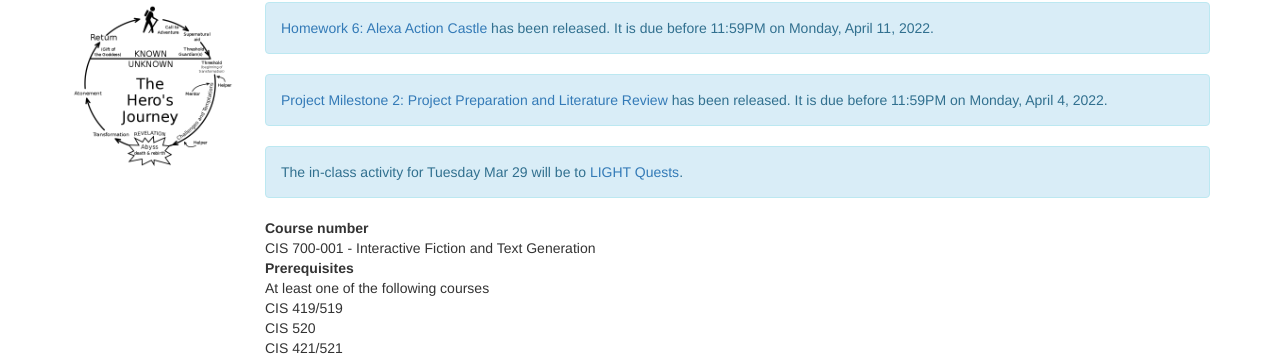
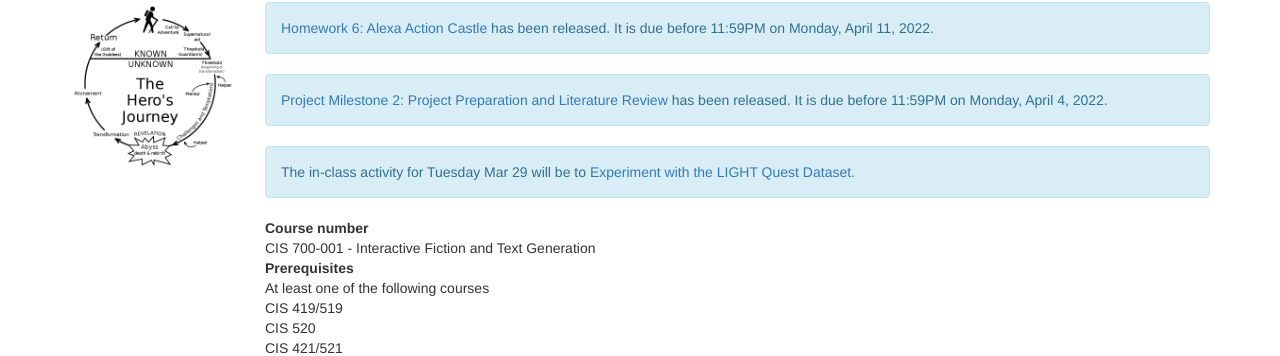
Before and after one commit to interactive-fiction-class/interactive-fiction-class.github.io, a Jekyll site: the page built from index.md, in a window 1280 px wide. Shown: the part 69-425 px from the top of the page. Built offline with Jekyll 4.4.1, drawn with Linux system fonts in a browser that asks for light colours; nearby versions of some CDN libraries; a script that is not in the unit is left out.

Commit message:
Update quests.md

```diff
--- a/in_class_activities/dialogue-2/quests.md
+++ b/in_class_activities/dialogue-2/quests.md
@@ -3,7 +3,7 @@ layout: default
 img: dialogue.png
 img_link: https://xkcd.com/1423/
 caption: Conversation
-title: LIGHT Quests
+title: Experiment with the LIGHT Quest Dataset
 type: in-class
 active_tab: homework
 release_date: 2022-03-29
@@ -15,7 +15,7 @@ materials:
 submission_link: https://www.gradescope.com/courses/354158/assignments/1959911/
 readings:
     -
-      title: How to Motivate Your Dragon&colon; Teaching Goal-Driven Agents to Speak and Act in Fantasy Worlds
+      title: "How to Motivate Your Dragon: Teaching Goal-Driven Agents to Speak and Act in Fantasy Worlds"
       authors: Prithviraj Ammanabrolu, Jack Urbanek, Margaret Li, Arthur Szlam, Tim Rocktäschel, Jason Weston
       url: https://arxiv.org/pdf/2010.00685.pdf
 ---
```
